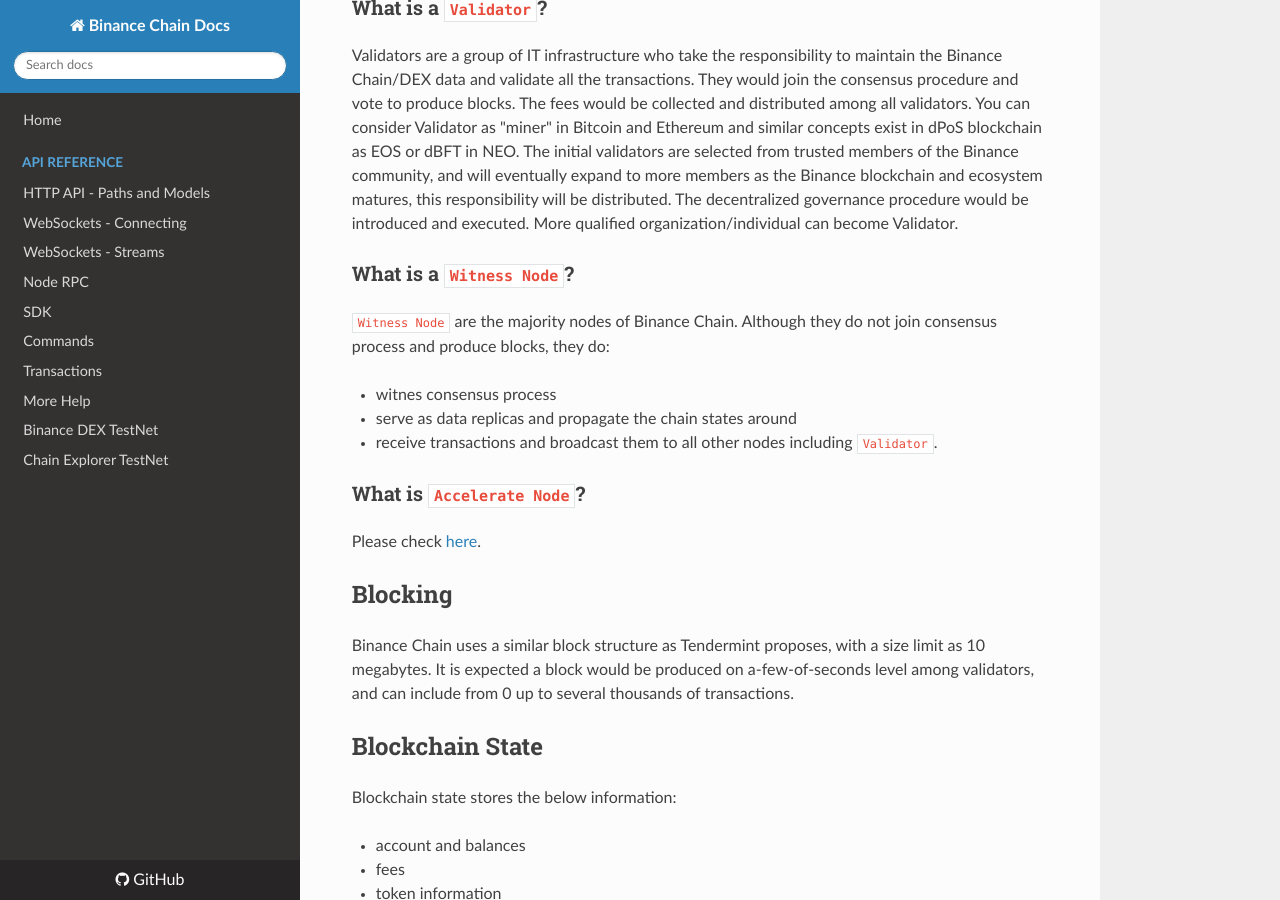
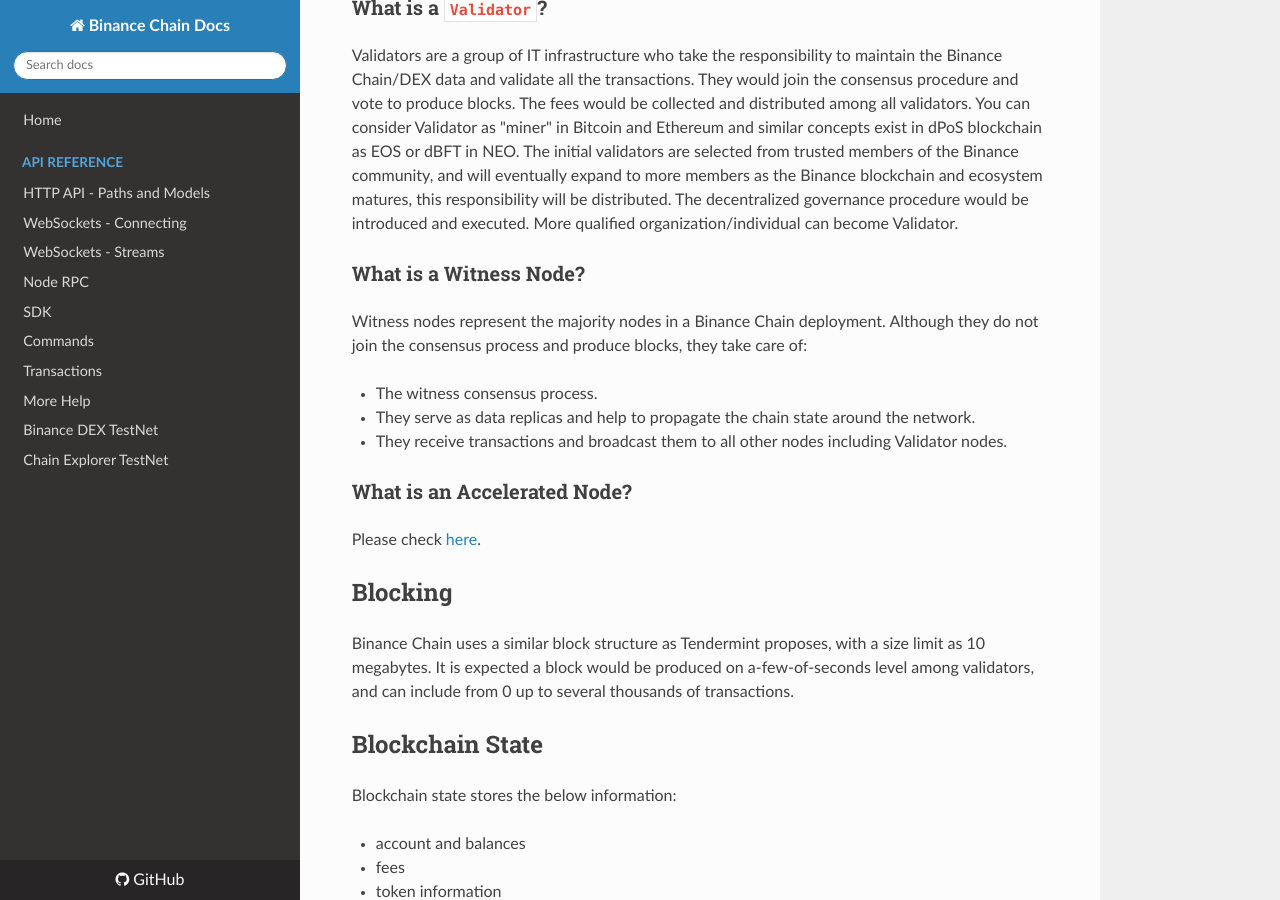
Before and after one commit to yash-sharma1/docs-site, an MkDocs documentation site: the page built from docs/blockchain.md, in a window 1280 px wide and 900 px high, scrolled down 785 px. Built offline with MkDocs 1.6.1, drawn with Linux system fonts in a browser that asks for light colours; nearby versions of some CDN libraries.

Commit message:
blockchain.md: fix typos

```diff
--- a/docs/blockchain.md
+++ b/docs/blockchain.md
@@ -42,16 +42,16 @@
 would be introduced and executed. More qualified organization/individual can become Validator.
 
 
-### What is a `Witness Node`?
+### What is a Witness Node?
 
-`Witness Node` are the majority nodes of Binance Chain. Although they do not join consensus process
-and produce blocks, they do:
+Witness nodes represent the majority nodes in a Binance Chain deployment. Although they do not join the consensus process
+and produce blocks, they take care of:
 
-- witnes consensus process
-- serve as data replicas and propagate the chain states around
-- receive transactions and broadcast them to all other nodes including `Validator`.
+- The witness consensus process.
+- They serve as data replicas and help to propagate the chain state around the network.
+- They receive transactions and broadcast them to all other nodes including Validator nodes.
 
-### What is `Accelerate Node`?
+### What is an Accelerated Node?
 
 Please check [here](faq.md#what_is_the_accelerated_node).
 
```
